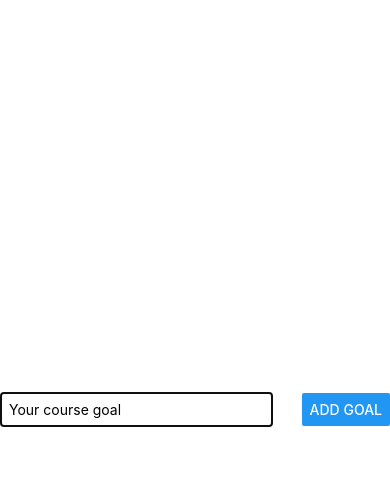
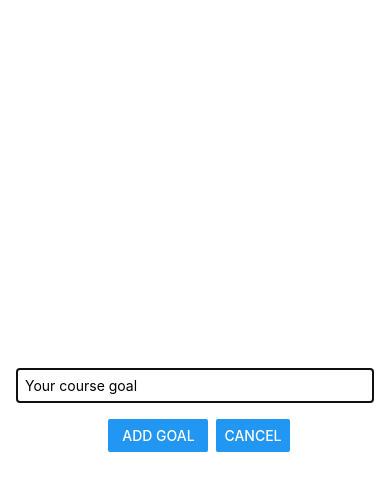
Before and after one commit to Yaelox/APPExpoReact, a React Native app in the folder RNCourse/: screen / in a window 390 px wide. Both pictures are taken after a click on the button "ADD NEW GOAL". Shown: the top 490 px of the page. Built offline with nearby package versions, Linux system fonts and the light colour scheme.

Commit message:
Agregacion del botton cancelar

```diff
--- a/RNCourse/App.js
+++ b/RNCourse/App.js
@@ -12,10 +12,17 @@
   function startAddGoalHandler(){
     setModalIsVisible(true);
   }
+
+  function endAddGoalHandler(){
+
+    setModalIsVisible(false);
+  }
+
   function addGoalHandler(enteredGoalText){
     setCourseGoals(currentCourseGoals => [
       ...currentCourseGoals,
        {text: enteredGoalText, id: Math.random().toString()}]);
+       endAddGoalHandler();
   };
 
   function deleteGoalHandler(id){
@@ -27,7 +34,11 @@
   return (
     <View style={styles.appContainer}>
       <Button title='Add New Goal' color="#5e0acc" onPress={startAddGoalHandler}></Button>
-      <GoalInput visible={modalIsVisible} onAddGoal={addGoalHandler} />
+      <GoalInput
+      visible={modalIsVisible}
+      onAddGoal={addGoalHandler}
+      onCancel={endAddGoalHandler} />
+
       <View style={styles.goalsContainer}>
       <FlatList
       data={courseGoals}
--- a/RNCourse/components/GoalInput.js
+++ b/RNCourse/components/GoalInput.js
@@ -23,7 +23,14 @@
                 onChangeText={goalInputHandler}
                 value={enteredGoalText}
             />
-            <Button title="Add Goal" onPress={addGoalHandler} />
+            <View style={styles.buttonContainer}>
+                <View style={styles.button}>
+                    <Button title="Add Goal" onPress={addGoalHandler} />
+                </View>
+                <View>
+                    <Button title="Cancel" onPress={props.onCancel} />
+                </View>
+            </View>
         </View>
     </Modal>
     );
@@ -34,10 +41,10 @@
 const styles = StyleSheet.create({
  inputContainer:{
     flex:1,
-    flexDirection:'row',
-    justifyContent:'space-between',
+    justifyContent:'center',
     alignItems:'center',
     marginBottom: 24,
+    padding:16,
     borderBottomWidth:1,
     borderBottomColor:'#cccccc'
   },
@@ -45,8 +52,15 @@
   TextInput:{
     borderWidth:1,
     borderColor:'#cccccc',
-    width:'70%',
-    marginRight:8,
+    width:'100%',
     padding:8
+  },
+  buttonContainer:{
+    marginTop:16,
+    flexDirection:'row',
+  },
+  button:{
+    width:100,
+    marginHorizontal: 8
   }
 });
```
